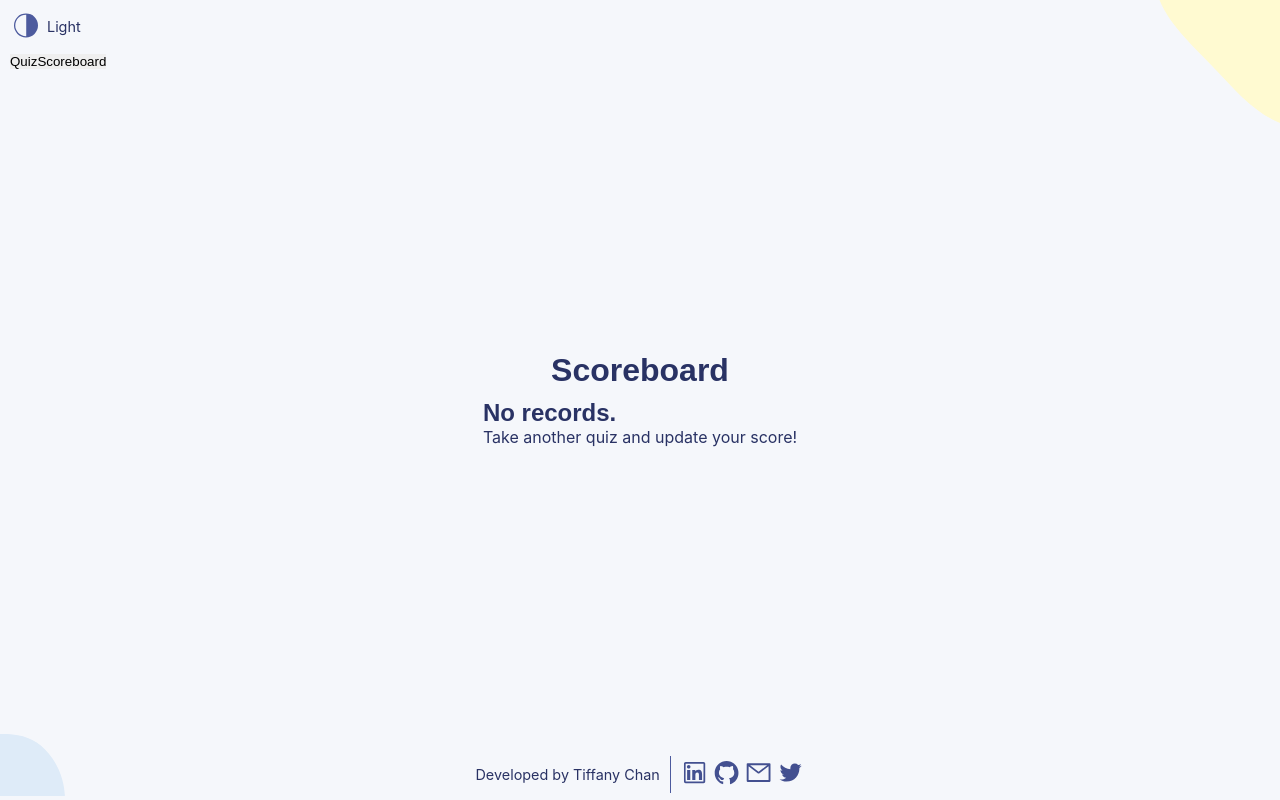
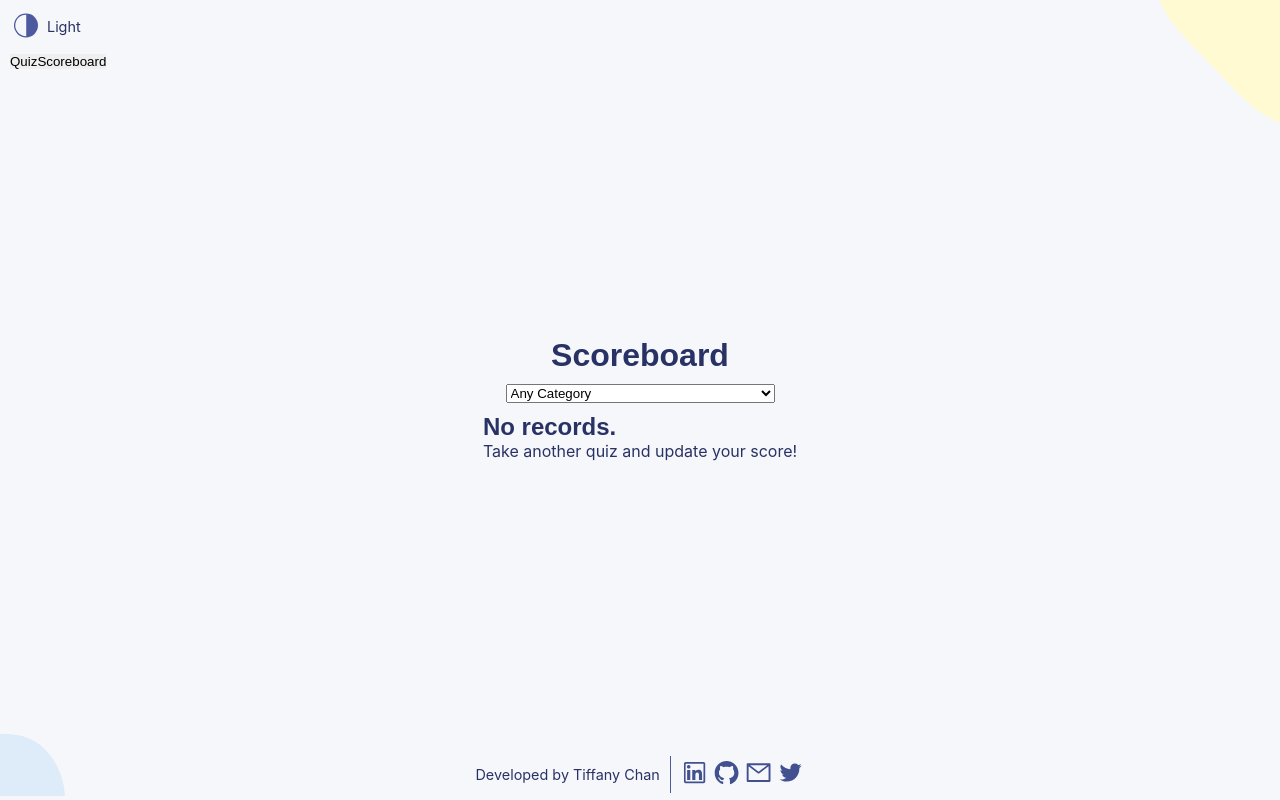
Before and after one commit to TiffanyChan614/React-Quizzical, a React (Vite) app: page / in a window 1280 px wide. Both pictures are taken after a click on the button "Scoreboard". Built offline with nearby package versions, Linux system fonts and the light colour scheme.

Commit message:
decode category names with he

```diff
--- a/src/App.jsx
+++ b/src/App.jsx
@@ -61,7 +61,7 @@ export default function App() {
     () => localStorage.getItem('theme') || 'light'
   )
 
-  const [scoreboard, setScoreboard] = useState([])
+  const [scoreboard, setScoreboard] = useState(null)
 
   // useEffect(() => {
   //   const unsubscribe = onSnapshot(scoreboardCollection, (snapshot) => {
--- a/src/components/Content/ContentScoreboard.jsx
+++ b/src/components/Content/ContentScoreboard.jsx
@@ -1,23 +1,41 @@
-import { useContext } from 'react'
+import { useState, useContext } from 'react'
 import { AppContext } from '../../App'
 import ScoreRecord from '../common/ScoreRecord'
+import { CATEGORIES } from '../../utils/constants'
+import he from 'he'
 
 export default function ContentScoreboard() {
   const { scoreboard, theme } = useContext(AppContext)
+  const [category, setCategory] = useState('Any Category')
+
+  function changeCategory(e) {
+    setCategory(e.target.value)
+  }
 
   return (
     <div className='scoreboard content'>
       <h1 className={`scoreboard--title ${theme}`}>Scoreboard</h1>
-      {scoreboard.length > 0 ? (
+      <select
+        className={`scoreboard--type ${theme}`}
+        onChange={changeCategory}>
+        {CATEGORIES.map((category) => (
+          <option
+            key={category.name}
+            value={category.value}>
+            {he.decode(category.name)}
+          </option>
+        ))}
+      </select>
+      {scoreboard && scoreboard[category]?.length > 0 ? (
         <div className='scoreboard--records'>
-          {scoreboard.map((record) => (
+          {/* {scoreboard[category].map((record) => (
             <ScoreRecord
               key={record.id}
               rank={record.rank}
               username={record.username}
               score={record.score}
             />
-          ))}{' '}
+          ))} */}
         </div>
       ) : (
         <div>
--- a/src/components/Content/ContentStart.jsx
+++ b/src/components/Content/ContentStart.jsx
@@ -10,6 +10,7 @@ import {
   DIFFICULTIES,
   TYPES,
 } from '../../utils/constants'
+import he from 'he'
 
 export default function ContentStart() {
   const {
@@ -73,7 +74,7 @@ export default function ContentStart() {
               <option
                 key={category.name}
                 value={category.value}>
-                {category.name}
+                {he.decode(category.name)}
               </option>
             )
           })}
--- a/src/utils/constants.jsx
+++ b/src/utils/constants.jsx
@@ -1,4 +1,3 @@
-/* eslint-disable react-refresh/only-export-components */
 export const START_PAGE = 0,
   QUIZ_PAGE = 1,
   ANS_PAGE = 2,
--- a/src/utils/helper.jsx
+++ b/src/utils/helper.jsx
@@ -27,8 +27,6 @@ export function formatAnswers(incorrectAnswers, correctAnswer) {
     shuffleArray(answers)
   }
 
-  console.log(answers)
-
   return answers.map((answer, ansId) => {
     const formattedAnswer = {
       id: ansId,
```
